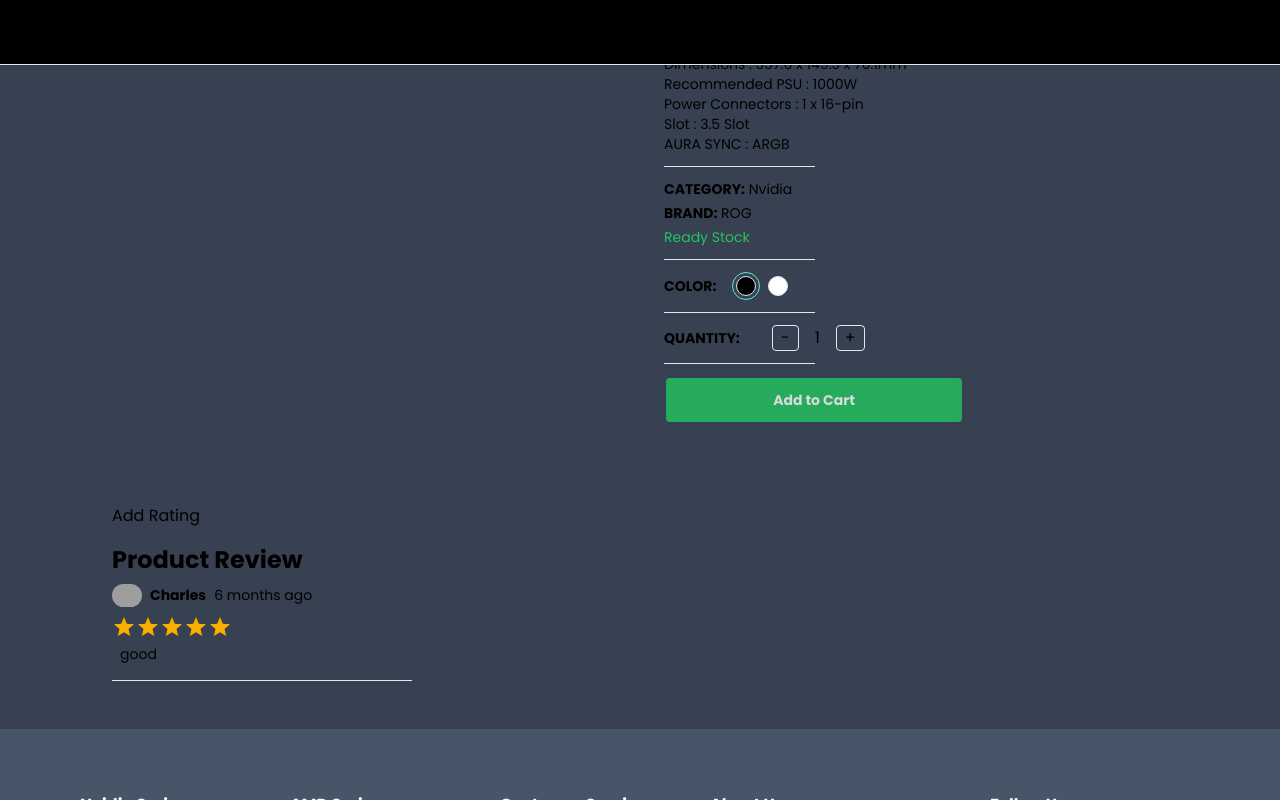
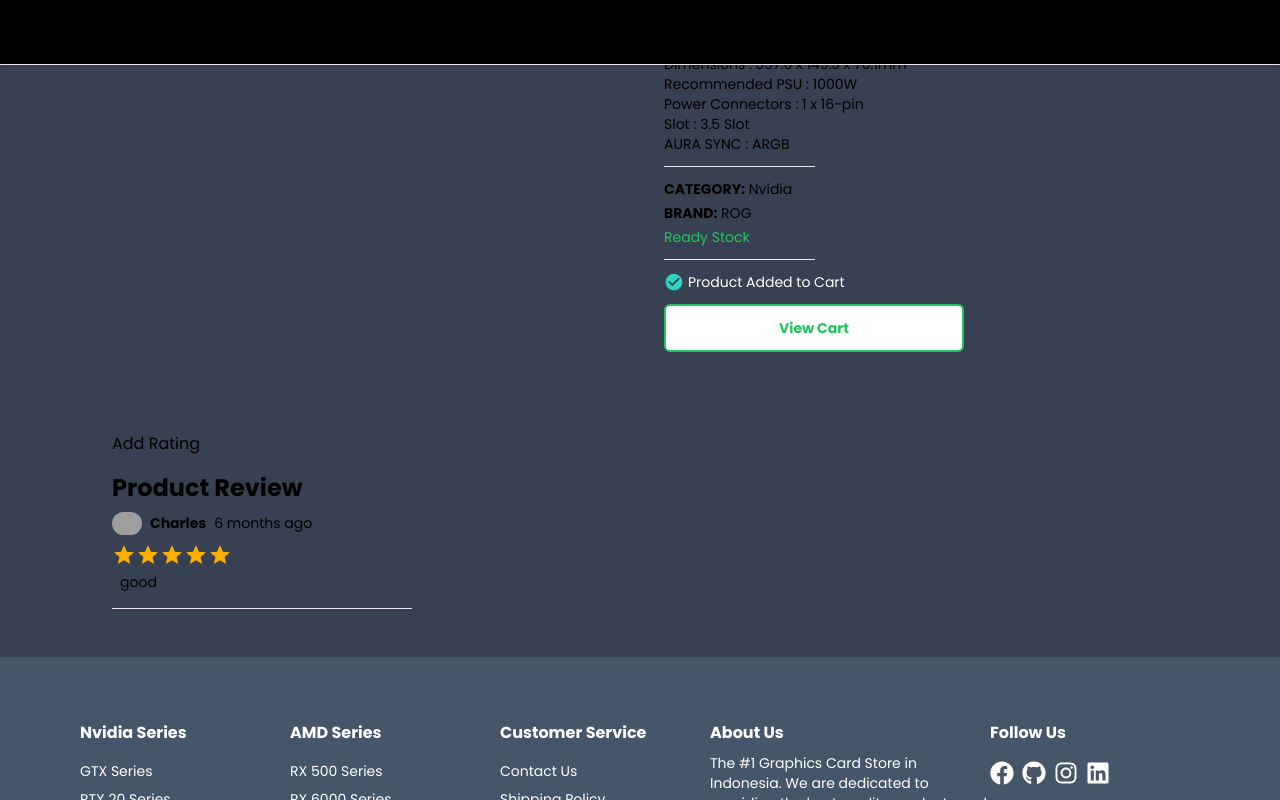
Before and after one commit to ahmadyusril/VStore-Next, a Next.js app: page /product/1 in a window 1280 px wide. Both pictures are taken after a click on the button "Add to Cart". Shown: the part 608-1408 px from the top of the page. Built offline with nearby package versions, Linux system fonts and the light colour scheme; grey boxes are pictures that could not be loaded; a web font is replaced by a local one.

Commit message:
adding cart to localstorage

```diff
--- a/src/app/layout.tsx
+++ b/src/app/layout.tsx
@@ -3,6 +3,7 @@
 import "./globals.css";
 import Navbar from "@/components/Navbar/navbar";
 import Footer from "@/components/Footer/footer";
+import CartProvider from "@/providers/cartProvider";
 
 const poppins = Poppins({ subsets: ["latin"], weight: ["400", "700"] });
 
@@ -19,11 +20,13 @@
   return (
     <html lang="en">
       <body className={`${poppins.className}`}>
-        <div className="flex flex-col min-h-screen">
-          <Navbar />
-          <main className="flex-grow bg-gray-700">{children}</main>
-          <Footer />
-        </div>
+        <CartProvider>
+          <div className="flex flex-col min-h-screen">
+            <Navbar />
+            <main className="flex-grow bg-gray-700">{children}</main>
+            <Footer />
+          </div>
+        </CartProvider>
       </body>
     </html>
   );
--- a/src/components/Product/productDetails.tsx
+++ b/src/components/Product/productDetails.tsx
@@ -1,11 +1,14 @@
 "use client";
 
 import { Rating } from "@mui/material";
-import { useCallback, useState } from "react";
+import { useCallback, useEffect, useState } from "react";
 import SetColor from "./setColor";
 import SetQuantity from "./setQuantity";
 import Button from "../button";
 import ProductImages from "./productImages";
+import { useCart } from "@/hooks/useCart";
+import { MdCheckCircle } from "react-icons/md";
+import { useRouter } from "next/navigation";
 
 interface ProductDetailsProps {
   product: any;
@@ -33,6 +36,8 @@
 };
 
 const ProductDetails: React.FC<ProductDetailsProps> = ({ product }) => {
+  const { handleAddProductToCart, cartProducts } = useCart();
+  const [isProductInCart, setIsProductInCart] = useState(false);
   const [cartProduct, setCartProduct] = useState<CartProductType>({
     id: product.id,
     name: product.name,
@@ -43,8 +48,23 @@
     quantity: 1,
     price: product.price,
   });
+  const router = useRouter();
 
-  console.log(cartProduct);
+  console.log(cartProducts);
+
+  useEffect(() => {
+    setIsProductInCart(false);
+
+    if (cartProducts) {
+      const existingIndex = cartProducts.findIndex(
+        (item) => item.id === product.id
+      );
+
+      if (existingIndex > -1) {
+        setIsProductInCart(true);
+      }
+    }
+  }, [cartProducts]);
 
   const productRating =
     product.reviews.reduce((acc: number, item: any) => item.rating + acc, 0) /
@@ -116,6 +136,24 @@
           {product.inStock ? "Ready Stock" : "Out of Stock"}
         </div>
         <Horizontal />
+        {isProductInCart ? (
+          <>
+            <p className="mb-2 text-white flex items-center gap-1">
+              <MdCheckCircle className="text-teal-400" size={20} />
+              <span>Product Added to Cart</span>
+            </p>
+            <div className="max-w-[300px]">
+              <Button
+                label="View Cart"
+                outline
+                onClick={() => {
+                  router.push("/cart");
+                }}
+              />
+            </div>
+          </>
+        ) : (
+          <>
             <SetColor
               cartProduct={cartProduct}
               images={product.images}
@@ -129,8 +167,13 @@
             />
             <Horizontal />
             <div className="max-w-[300px]">
-          <Button label="Add to Cart" onClick={() => {}} />
+              <Button
+                label="Add to Cart"
+                onClick={() => handleAddProductToCart(cartProduct)}
+              />
             </div>
+          </>
+        )}
       </div>
     </div>
   );
--- a/src/components/button.tsx
+++ b/src/components/button.tsx
@@ -4,7 +4,7 @@
 
 interface ButtonProps {
   label: string;
-  disable?: boolean;
+  disabled?: boolean;
   outline?: boolean;
   small?: boolean;
   custom?: string;
@@ -14,7 +14,7 @@
 
 const Button: React.FC<ButtonProps> = ({
   label,
-  disable,
+  disabled,
   outline,
   small,
   custom,
@@ -23,15 +23,16 @@
 }) => {
   return (
     <button
-      disabled={disable}
+      onClick={onClick}
+      disabled={disabled}
       className={`
         disabled:opacity-70
         disabled:cursor-not-allowed
         rounded-md
-  hover: opacity-80
+        hover:opacity-80
         transition
         w-full
-  border-slate-700
+      border-green-500
         flex
         items-center
         justify-center
--- a/src/hooks/useCart.tsx
+++ b/src/hooks/useCart.tsx
@@ -1,16 +1,67 @@
-import { createContext, useState } from "react";
+import { CartProductType } from "@/components/Product/productDetails";
+import {
+  createContext,
+  useCallback,
+  useContext,
+  useEffect,
+  useState,
+} from "react";
 
 type CartContextType = {
   cartTotalQty: number;
+  cartProducts: CartProductType[] | null;
+  handleAddProductToCart: (product: CartProductType) => void;
 };
 
 export const CartContext = createContext<CartContextType | null>(null);
 
-export const CartContextProvider = () => {
+interface Props {
+  [propName: string]: any;
+}
+
+export const CartContextProvider = (props: Props) => {
   const [cartTotalQty, setCartTotalQty] = useState(0);
+  const [cartProducts, setCartProducts] = useState<CartProductType[] | null>(
+    null
+  );
+
+  useEffect(() => {
+    const cartItems: any = localStorage.getItem("VStoreCartItems");
+    const cProducts: CartProductType[] | null = JSON.parse(cartItems);
+
+    setCartProducts(cProducts);
+  }, []);
+
+  const handleAddProductToCart = useCallback((product: CartProductType) => {
+    setCartProducts((prev) => {
+      let updatedCart;
+
+      if (prev) {
+        updatedCart = [...prev, product];
+      } else {
+        updatedCart = [product];
+      }
+
+      localStorage.setItem("VStoreCartItems", JSON.stringify(updatedCart));
+
+      return updatedCart;
+    });
+  }, []);
 
   const value = {
     cartTotalQty,
+    cartProducts,
+    handleAddProductToCart,
   };
-  return <CartContext.Provider value={value} />;
+  return <CartContext.Provider value={value} {...props} />;
 };
+
+export const useCart = () => {
+  const context = useContext(CartContext);
+
+  if (context === null) {
+    throw new Error("useCart must be used within a CartProvider");
+  }
+
+  return context;
+};
--- /dev/null
+++ b/src/providers/cartProvider.tsx
@@ -0,0 +1,17 @@
+"use client";
+
+import { CartContextProvider } from "@/hooks/useCart";
+
+interface CartProviderProps {
+  children: React.ReactNode;
+}
+
+const CartProvider: React.FC<CartProviderProps> = ({ children }) => {
+  return (
+    <div>
+      <CartContextProvider>{children}</CartContextProvider>
+    </div>
+  );
+};
+
+export default CartProvider;
```
Lines whose indentation alone changed are shown as unchanged.
